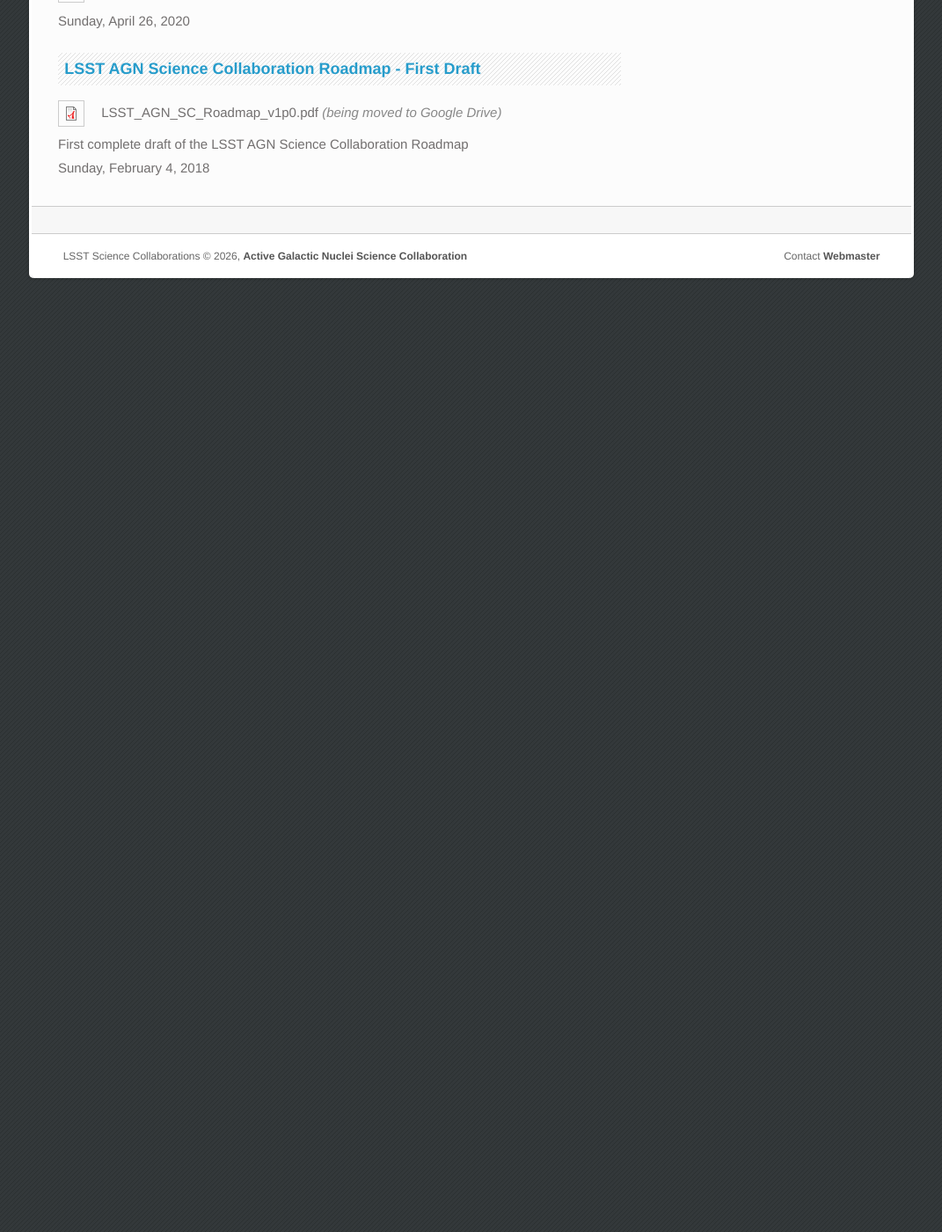
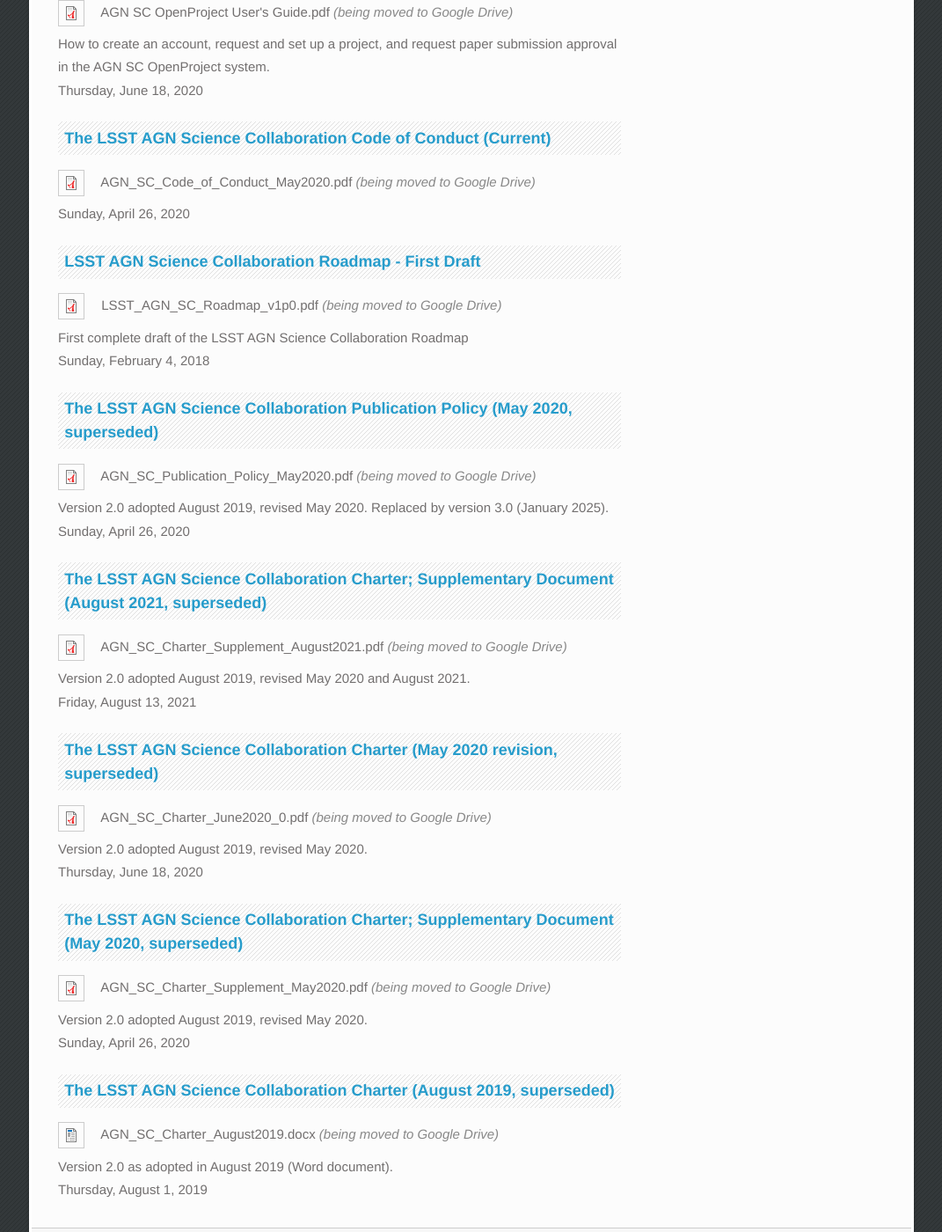
Before and after one commit to LSST-AGNSC/lsst-agnsc.github.io, a Jekyll site: the page built from documents.md, in a window 1280 px wide and 1400 px high, scrolled down 1423 px. Shown: the whole window at 88% size, without its empty margins (104-1175 px from the left). Built offline with Jekyll 4.4.1, drawn with Linux system fonts in a browser that asks for light colours; before the commit the page ends 1769 px from its top, so only the background shows below that; some of the changed text lies outside the part shown.

Commit message:
Documents: add the newer files from the server dump
The archived Documents page dates from November 2024; the Drupal files
dump is newer. Adds the January 2025 publication policy (v3.0) as the
current policy, the OpenProject user's guide, and the 2019-2021 charter
revisions as superseded entries. files.yml now mirrors _drive_upload/.

Co-Authored-By: Claude Fable 5.1 <noreply@anthropic.com>

```diff
--- a/_includes/sidebar.md
+++ b/_includes/sidebar.md
@@ -2,6 +2,6 @@
 - [2025 meeting (Durham)](/meeting2025/)
 - [Collaboration Charter](/sites/default/files/AGN_SC_Charter_Apr2024.pdf/)
 - [Collaboration Roadmap](/sites/default/files/LSST_AGN_SC_Roadmap_260722.pdf/)
-- [Publication Policy](/sites/default/files/AGN_SC_Publication_Policy_May2020.pdf/)
+- [Publication Policy](/sites/default/files/LSST_AGN_SC_Publication_Policy_202501_v3.pdf/)
 - [Code of Conduct](/sites/default/files/AGN_SC_Code_of_Conduct_May2020.pdf/)
 - [How to apply](/apply/)
--- a/documents.md
+++ b/documents.md
@@ -19,7 +19,12 @@ items:
 https://www.overleaf.com/project/5f59602d0b81bf000103734f"
     date: 2022-07-26
   - title: "The LSST AGN Science Collaboration Publication Policy (Current)"
-    file: AGN_SC_Publication_Policy_May2020.pdf
+    file: LSST_AGN_SC_Publication_Policy_202501_v3.pdf
+    description: "Rubin LSST AGN Science Collaboration Publication Policy, version 3.0, January 2025."
+    date: 2025-03-23
+  - title: "AGN SC OpenProject User's Guide"
+    file: AGN SC OpenProject User's Guide.pdf
+    description: "How to create an account, request and set up a project, and request paper submission approval in the AGN SC OpenProject system."
     date: 2020-06-18
   - title: "The LSST AGN Science Collaboration Code of Conduct (Current)"
     file: AGN_SC_Code_of_Conduct_May2020.pdf
@@ -28,5 +33,25 @@ https://www.overleaf.com/project/5f59602d0b81bf000103734f"
     file: LSST_AGN_SC_Roadmap_v1p0.pdf
     description: "First complete draft of the LSST AGN Science Collaboration Roadmap"
     date: 2018-02-04
+  - title: "The LSST AGN Science Collaboration Publication Policy (May 2020, superseded)"
+    file: AGN_SC_Publication_Policy_May2020.pdf
+    description: "Version 2.0 adopted August 2019, revised May 2020. Replaced by version 3.0 (January 2025)."
+    date: 2020-04-26
+  - title: "The LSST AGN Science Collaboration Charter; Supplementary Document (August 2021, superseded)"
+    file: AGN_SC_Charter_Supplement_August2021.pdf
+    description: "Version 2.0 adopted August 2019, revised May 2020 and August 2021."
+    date: 2021-08-13
+  - title: "The LSST AGN Science Collaboration Charter (May 2020 revision, superseded)"
+    file: AGN_SC_Charter_June2020_0.pdf
+    description: "Version 2.0 adopted August 2019, revised May 2020."
+    date: 2020-06-18
+  - title: "The LSST AGN Science Collaboration Charter; Supplementary Document (May 2020, superseded)"
+    file: AGN_SC_Charter_Supplement_May2020.pdf
+    description: "Version 2.0 adopted August 2019, revised May 2020."
+    date: 2020-04-26
+  - title: "The LSST AGN Science Collaboration Charter (August 2019, superseded)"
+    file: AGN_SC_Charter_August2019.docx
+    description: "Version 2.0 as adopted in August 2019 (Word document)."
+    date: 2019-08-01
 ---
 Here are documents relevant to the work of the LSST AGN Science Collaboration. In addition to the Charter documents and Onboarding procedure, you can find slides from a few recent talks, given by members of the LSST AGN Science Collaboration, with relevant content.
```
Also changed, not shown: CONVERSION_PLAN.md (+1 -1 lines), _data/files.yml (+19 -17 lines), _legacy_files/AGN_SC_Charter_August2019.docx.md (added, +4 -0 lines).
